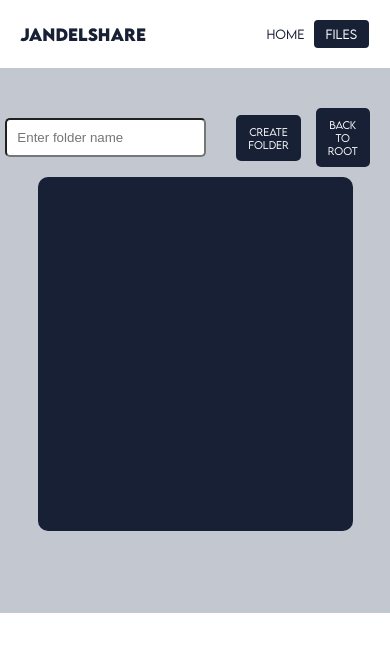
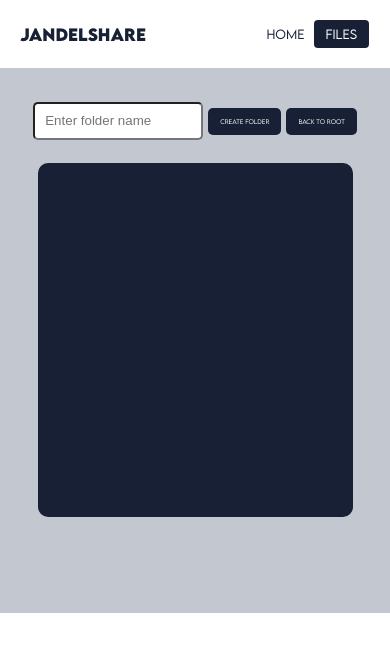
Before and after one commit to epicidle/Realtime-Folder-Sync, a website with bundled scripts: page files.html in a window 390 px wide. Built offline with nearby package versions, Linux system fonts and the light colour scheme; no server answers.

Commit message:
media query update

```diff
--- a/styles.css
+++ b/styles.css
@@ -45,7 +45,7 @@
 
 input[type="text"] {
     padding: 10px;
-    margin-bottom: 10px;
+
     width: 400px;
     border-radius: 5px;
 }
@@ -235,8 +235,9 @@ nav {
     }
 
     input[type="text"] {
-        width: 260px;
-        margin-right: 30px;
+        width: 170px;
+        margin: 5px;
+        height: 38px;
     }
 
     .folders-background {
@@ -248,8 +249,9 @@ nav {
         font-size: 10px;
     }
 
-    .add-folder{
-        width: 90%;
+    .right {
+        margin: 18px 5px 18px 0px;
+        font-size: 6px !important;
     }
 }
 
```
